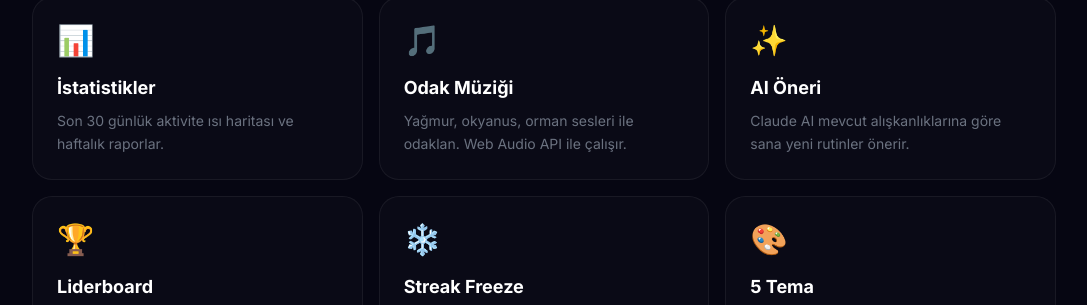
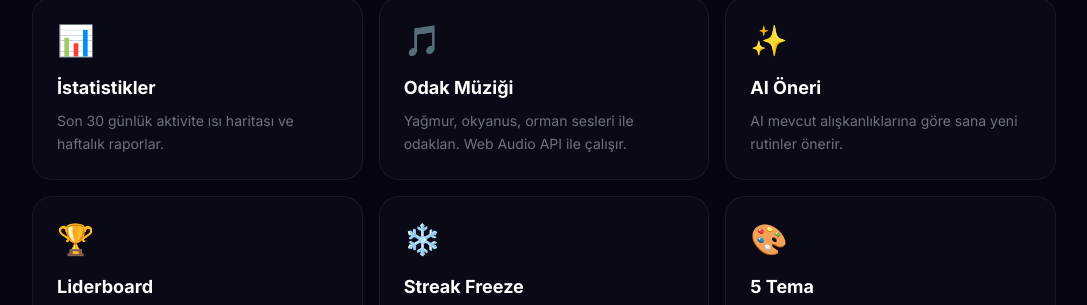
Before and after one commit to aslan0438/rutin-takipci, a Flask app: page /landing in a window 1280 px wide. Shown: the part 2070-2375 px from the top of the page, without its empty margins (96-1183 px from the left). Run offline with Flask 3, Linux system fonts and the light colour scheme; some libraries are stand-ins or nearby versions.

Commit message:
landing AI açıklaması güncellendi

```diff
--- a/rutin-takipci/templates/landing.html
+++ b/rutin-takipci/templates/landing.html
@@ -234,7 +234,7 @@
             <div class="feature-card">
                 <div class="text-3xl mb-4">✨</div>
                 <h3 class="font-bold text-lg mb-2">AI Öneri</h3>
-                <p class="text-gray-500 text-sm leading-relaxed">Claude AI mevcut alışkanlıklarına göre sana yeni rutinler önerir.</p>
+                <p class="text-gray-500 text-sm leading-relaxed">AI mevcut alışkanlıklarına göre sana yeni rutinler önerir.</p>
             </div>
             <div class="feature-card">
                 <div class="text-3xl mb-4">🏆</div>
```
